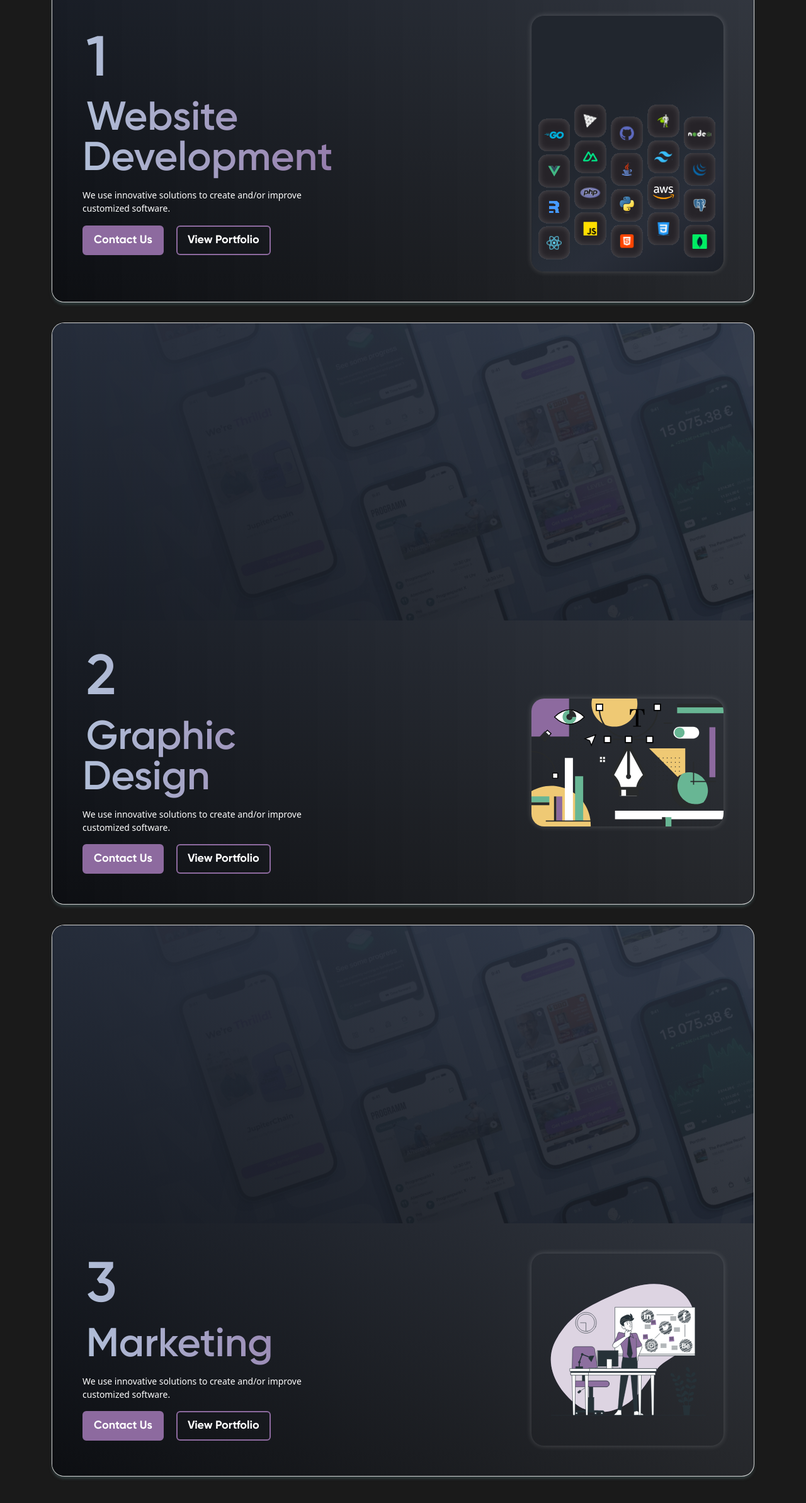
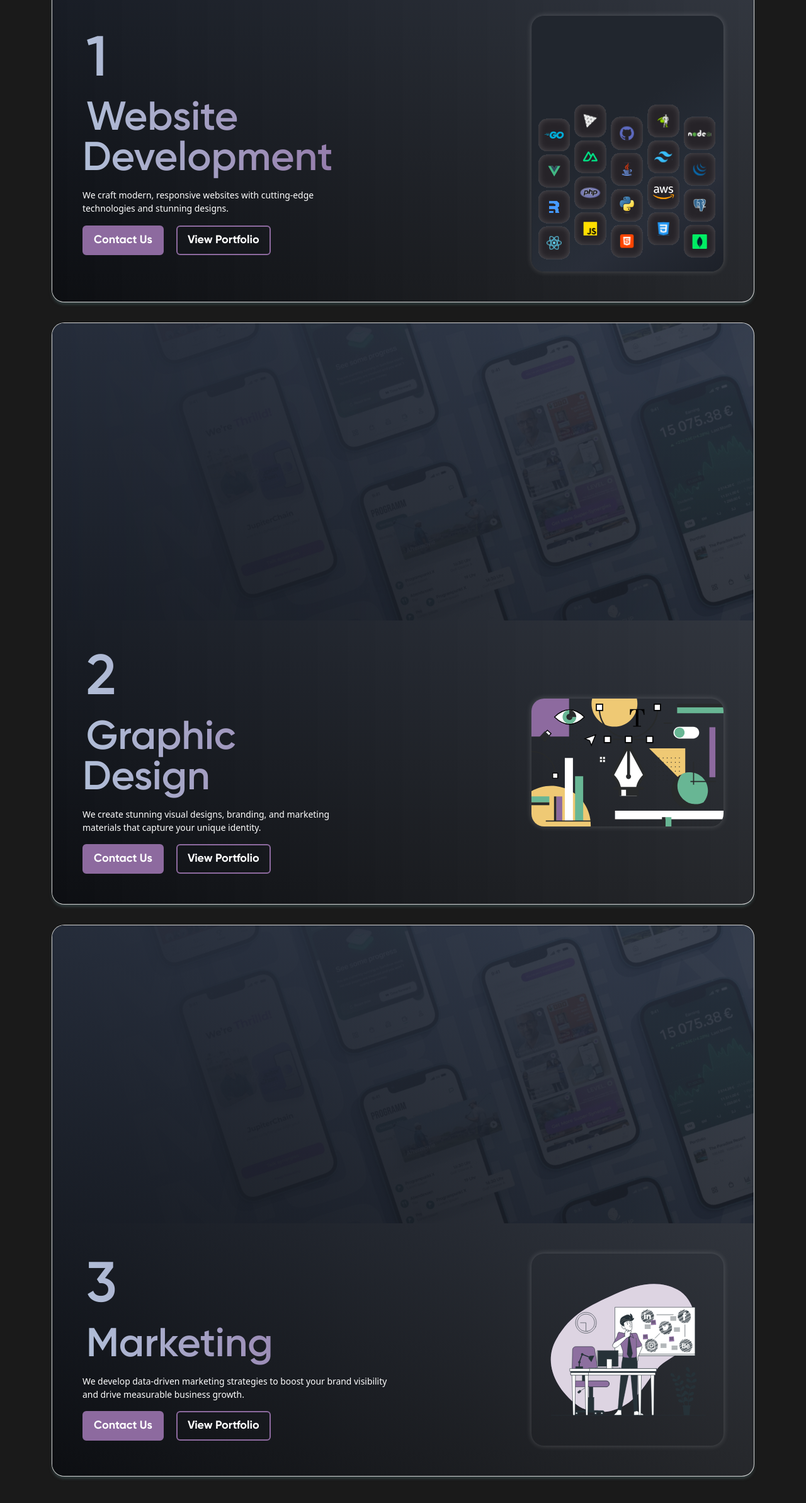
Before and after one commit to WTFAYXN/Tarlose-React, a React (Vite) app in the folder Tarlose/: page / in a window 1280 px wide. Shown: the part 1720-4106 px from the top of the page at 63% size. Built offline with nearby package versions, Linux system fonts and the light colour scheme; the HTML template or start-up script is replaced by a standard one.

Commit message:
links update

```diff
--- a/Tarlose/src/components/Navbar.jsx
+++ b/Tarlose/src/components/Navbar.jsx
@@ -79,7 +79,7 @@ const Navbar = () => {
                         </ul>
                     </ul> */}
                     <button type="button" className="nav-btn px-4 py-2 rounded border-0">
-                        <a href="https://calendly.com/ayansayad2005">Book a Call</a>
+                        <a href="https://calendly.com/ayansayad2005/30min?month=2024-12">Book a Call</a>
                     </button>
                 </div>
             </div>
--- a/Tarlose/src/pages/Home.jsx
+++ b/Tarlose/src/pages/Home.jsx
@@ -188,7 +188,7 @@ const Home = () => {
                                 Our Works
                             </button>
                         </a>
-                        <a href="tel: 91+8291617114">
+                        <a href="https://calendly.com/ayansayad2005/30min">
                             <button className="btn btn-contact px-3 py-2" type="button">
                                 Contact Us
                             </button>
@@ -231,8 +231,7 @@ const Home = () => {
                                     <div className="card-para-cont">
                                         <h4 className="num-card">1</h4>
                                         <h4 className="card-heading">Website Development</h4>
-                                        <p>We use innovative solutions to create and/or improve <br /> customized
-                                            software.</p>
+                                        <p>We craft modern, responsive websites with cutting-edge <br /> technologies and stunning designs.</p>
                                         <button className="btn btn-contact px-3 py-2 " type="button">Contact Us</button>
                                         <button className="btn btn-portfolio px-3 py-2" type="button">View Portfolio</button>
                                     </div>
@@ -255,8 +254,7 @@ const Home = () => {
                                     <div className="card-para-cont">
                                         <h4 className="num-card m-0">2</h4>
                                         <h4 className="card-heading py-3">Graphic <br /> Design</h4>
-                                        <p>We use innovative solutions to create and/or improve <br /> customized
-                                            software.</p>
+                                        <p>We create stunning visual designs, branding, and marketing <br /> materials that capture your unique identity.</p>
                                         <button className="btn btn-contact px-3 py-2 " type="button">Contact Us</button>
                                         <button className="btn btn-portfolio px-3 py-2" type="button">View Portfolio</button>
                                     </div>
@@ -279,8 +277,7 @@ const Home = () => {
                                     <div className="card-para-cont">
                                         <h4 className="num-card">3</h4>
                                         <h4 className="card-heading py-3">Marketing</h4>
-                                        <p>We use innovative solutions to create and/or improve <br /> customized
-                                            software.</p>
+                                        <p>We develop data-driven marketing strategies to boost your brand visibility <br /> and drive measurable business growth.</p>
                                         <button className="btn btn-contact px-3 py-2 " type="button">Contact Us</button>
                                         <button className="btn btn-portfolio px-3 py-2" type="button">View Portfolio</button>
                                     </div>
```
